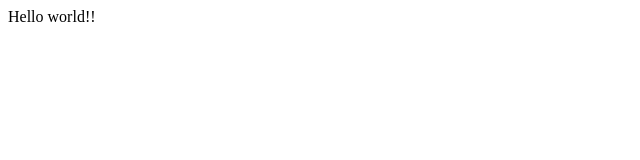
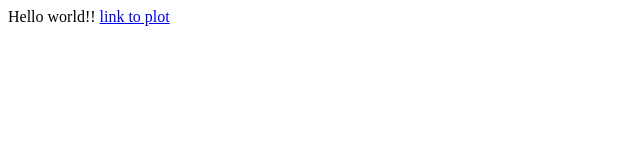
Before and after one commit to wvaughn3/wvaughn3.github.io, a plain HTML site: page index.html in a window 1280 px wide. Shown: the full height of the page, 0-640 px from the left. Drawn offline with Linux system fonts and the light colour scheme.

Commit message:
Add anchor tag

```diff
--- a/index.html
+++ b/index.html
@@ -1 +1,2 @@
 Hello world!!
+<a href="https://wvaughn3.github.io/GLDplot/">link to plot</a>
```
